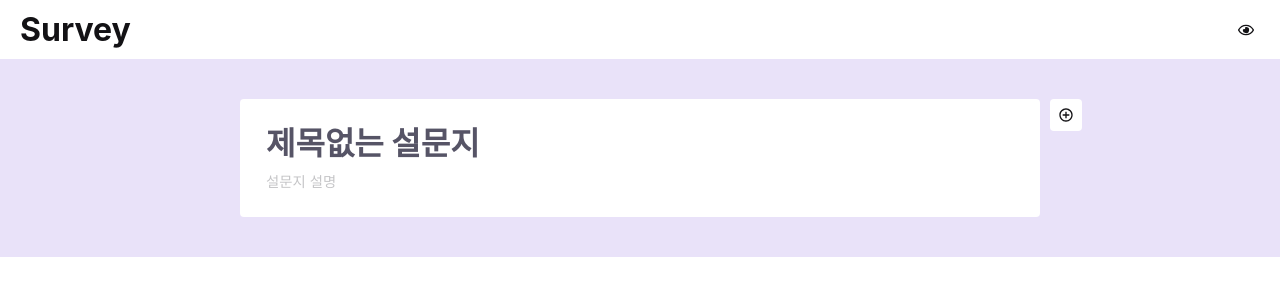
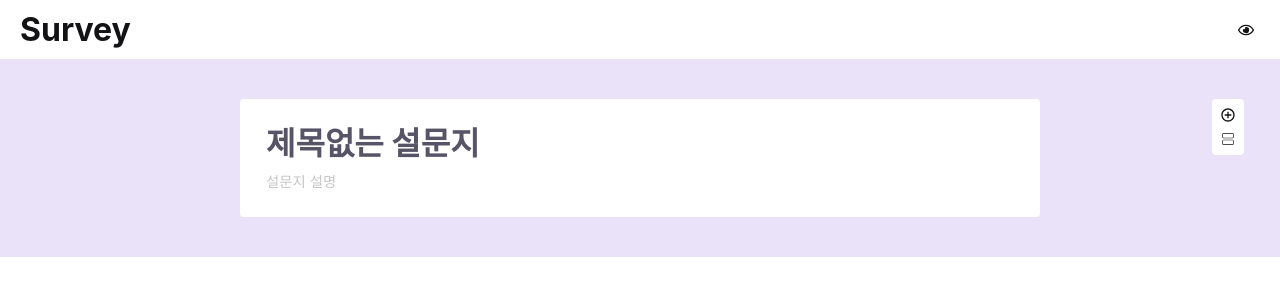
Before and after one commit to dcyoo777/survey, a React (Create React App) app: page / in a window 1280 px wide. Shown: the top 300 px of the page. Built offline with nearby package versions, Linux system fonts and the light colour scheme.

Commit message:
FEAT: 컨트롤러 위치 번경

```diff
--- a/src/view/component-library/select/Select.scss
+++ b/src/view/component-library/select/Select.scss
@@ -36,7 +36,7 @@
     left: 0;
     width: 200px;
     background-color: $white;
-    border-radius: 10px;
+    border-radius: 4px;
     box-shadow: 0px 4px 4px rgba(0, 0, 0, 0.25);
     z-index: 1;
     overflow: hidden;
--- a/src/view/component/page/Main.scss
+++ b/src/view/component/page/Main.scss
@@ -10,4 +10,30 @@ main {
   padding: 40px;
   @include max-width-container(800px);
   gap: 40px;
+
+  .controller {
+    position: fixed;
+    right: 4px;
+    transform: translateX(-100%);
+
+    &-body {
+      padding: 4px;
+      gap: 4px;
+      border-radius: 4px;
+      background-color: $white;
+    }
+
+    &-button {
+      display: flex;
+      align-items: center;
+      justify-content: center;
+      padding: 4px;
+      border-radius: 4px;
+
+      &:hover {
+        background-color: $gray5;
+      }
+    }
+
+  }
 }
--- a/src/view/component/page/Main.tsx
+++ b/src/view/component/page/Main.tsx
@@ -1,14 +1,28 @@
-import React, {useEffect} from 'react';
+import React, {useCallback, useEffect} from 'react';
 import './Main.scss';
 import {useDispatch, useSelector} from "react-redux";
-import {createSection, selectSectionIds} from "../../../redux/survey";
+import {createQuestion, createSection, selectMode, selectSectionIds} from "../../../redux/survey";
 import Section from "../section/Section";
+import {SURVEY_MODE} from "../../../redux/type";
+import {MdOutlineAddCircleOutline} from "react-icons/md";
+import {CiGrid2H} from "react-icons/ci";
 
 function Main() {
 
     const dispatch = useDispatch();
 
+    const mode = useSelector(selectMode);
     const sectionIds = useSelector(selectSectionIds);
+
+    const onCreateSection = useCallback(() => {
+        // @ts-ignore
+        dispatch(createSection());
+    }, [dispatch]);
+
+    const onCreateQuestion = useCallback(() => {
+    //     dispatch(createQuestion({sectionId}));
+    // }, [dispatch, sectionId]);
+    }, [dispatch]);
 
     useEffect(() => {
         if (sectionIds.length === 0) {
@@ -19,6 +33,16 @@ function Main() {
 
     return (
         <main>
+            {mode === SURVEY_MODE.EDIT && <div className={"controller"}>
+                <div className={"controller-body"}>
+                    <button className={"controller-button"} onClick={onCreateQuestion}>
+                        <MdOutlineAddCircleOutline />
+                    </button>
+                    <button className={"controller-button"} onClick={onCreateSection}>
+                        <CiGrid2H />
+                    </button>
+                </div>
+            </div>}
             {sectionIds.map((sectionId) => <Section key={`section_${sectionId}`} sectionId={sectionId}/>)}
         </main>
     );
--- a/src/view/component/section/Section.scss
+++ b/src/view/component/section/Section.scss
@@ -10,26 +10,4 @@
   align-items: flex-end;
   width: 100%;
   gap: 10px;
-
-  &-controller {
-    position: absolute;
-    top: 0;
-    padding: 4px;
-    border-radius: 4px;
-    transform: translateX(calc(100% + 10px));
-    background-color: $white;
-
-    &-add {
-      display: flex;
-      align-items: center;
-      justify-content: center;
-      padding: 4px;
-      border-radius: 4px;
-
-      &:hover {
-        background-color: $gray5;
-      }
-    }
-
-  }
 }
--- a/src/view/component/section/Section.tsx
+++ b/src/view/component/section/Section.tsx
@@ -1,13 +1,11 @@
-import React, {useCallback} from 'react';
+import React from 'react';
 import SectionHeader from "./SectionHeader";
-import {useDispatch, useSelector} from "react-redux";
-import {createQuestion, selectMode, selectSectionById} from "../../../redux/survey";
+import {useSelector} from "react-redux";
+import {selectSectionById} from "../../../redux/survey";
 import {RootState} from "../../../redux";
 import {EntityId} from "@reduxjs/toolkit";
 import Question from "../question/Question";
-import { MdOutlineAddCircleOutline } from "react-icons/md";
-import './Section.scss'
-import {SURVEY_MODE} from "../../../redux/type";
+import './Section.scss';
 
 type SectionProps = {
     sectionId: EntityId;
@@ -15,23 +13,11 @@ type SectionProps = {
 
 function Section({sectionId}: SectionProps) {
 
-    const dispatch = useDispatch();
-
-    const mode = useSelector(selectMode);
     const section = useSelector((state: RootState) => selectSectionById(state, sectionId));
-
-    const onCreateQuestion = useCallback(() => {
-        dispatch(createQuestion({sectionId}));
-    }, [dispatch, sectionId]);
 
     return (
         <div className={"section"}>
             <SectionHeader section={section} />
-            {mode === SURVEY_MODE.EDIT && <div className={"section-controller"}>
-                <button className={"section-controller-add"} onClick={onCreateQuestion}>
-                    <MdOutlineAddCircleOutline />
-                </button>
-            </div>}
             {section.questions.map((question) =>
                 <Question key={`section-${sectionId}_question-${question.id}`}
                           sectionId={sectionId}
```
